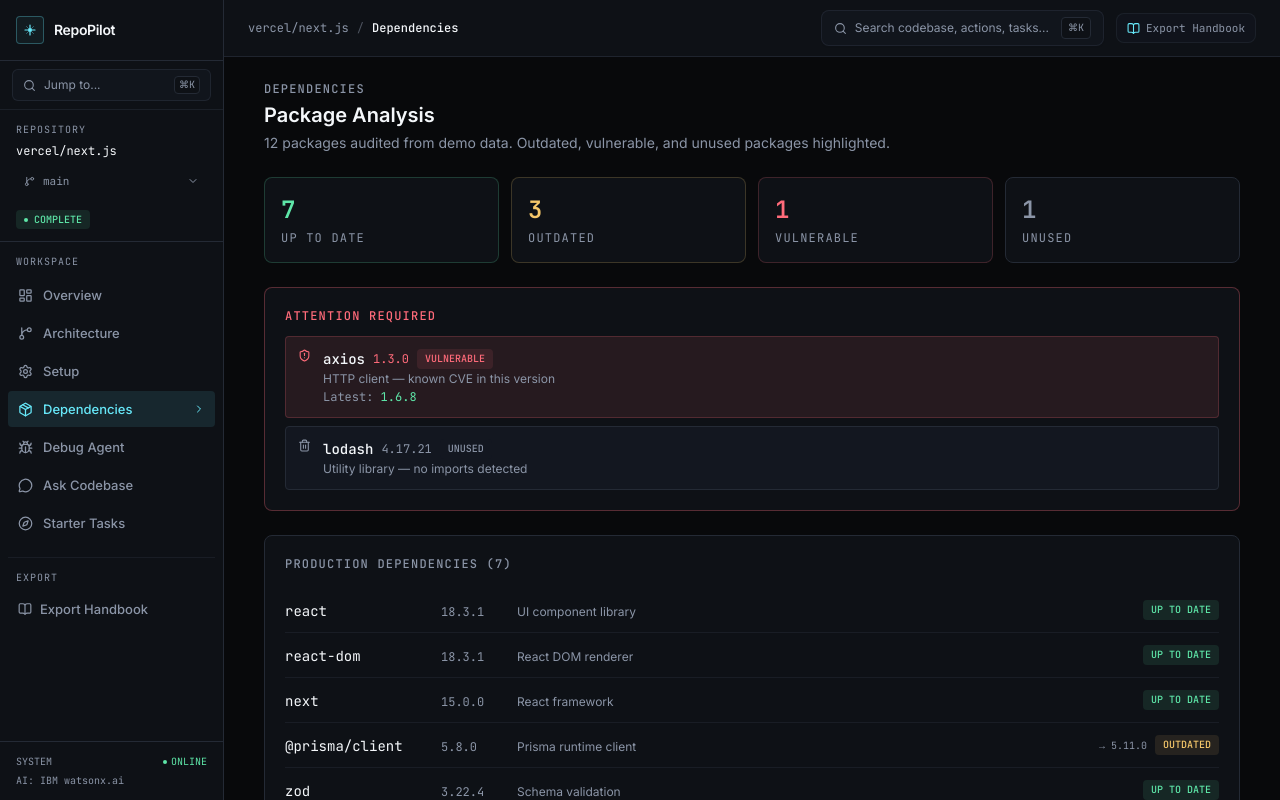
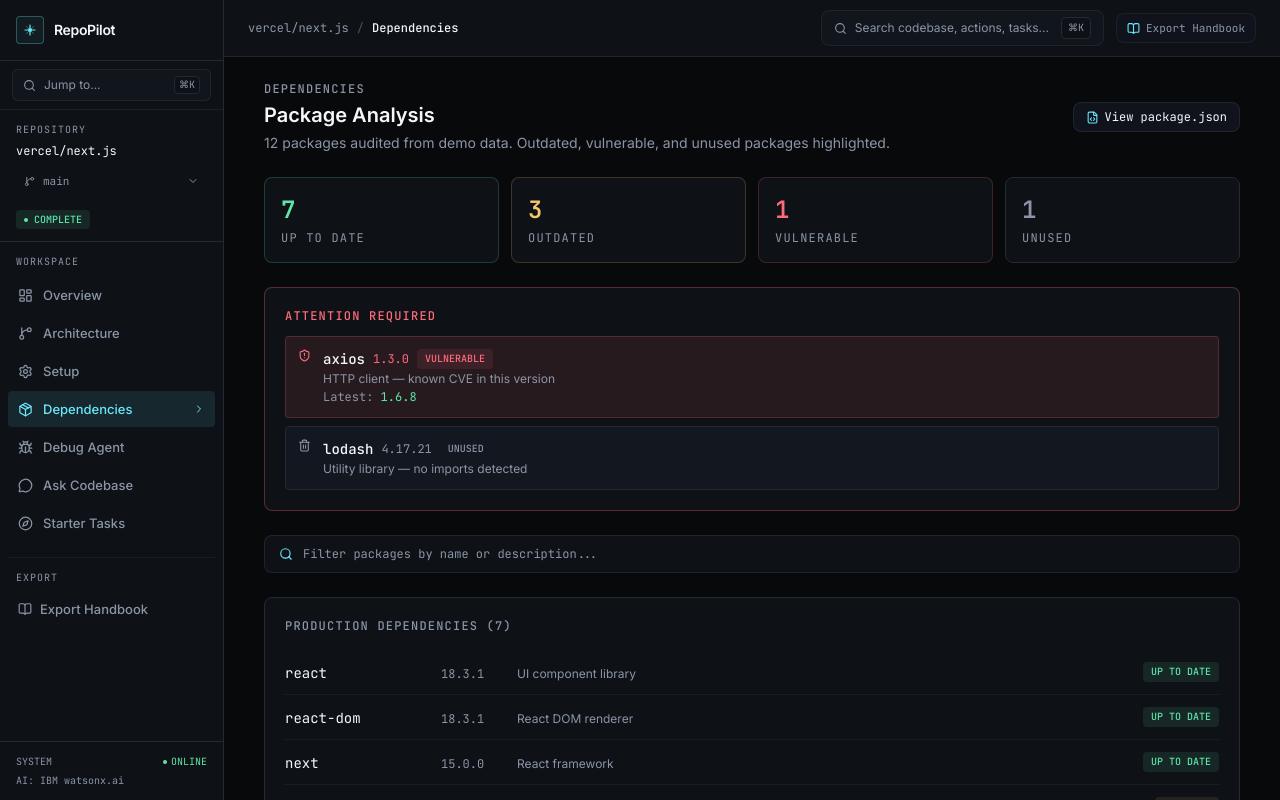
Before and after one commit to cyrilchris-j/RepoPilot, a React (Vite) app in the folder frontend/: page /app/dependencies in a window 1280 px wide. Built offline with nearby package versions, Linux system fonts and the light colour scheme.

Commit message:
Enhance DependenciesPage: add package search filter and direct package.json code viewer

```diff
--- a/frontend/src/pages/DependenciesPage.tsx
+++ b/frontend/src/pages/DependenciesPage.tsx
@@ -1,6 +1,8 @@
+import { useState, useMemo } from 'react';
 import { motion } from 'framer-motion';
-import { AlertTriangle, ShieldAlert, Trash2, CheckCircle } from 'lucide-react';
+import { AlertTriangle, ShieldAlert, Trash2, CheckCircle, FileCode, Search } from 'lucide-react';
 import { useRepo } from '../lib/RepoContext';
+import { useCodeViewer } from '../lib/CodeViewerContext';
 import { DEMO_DEPENDENCIES } from '../lib/demo-data';
 
 const statusConfig = {
@@ -12,12 +14,27 @@
 
 export function DependenciesPage() {
   const { repoData } = useRepo();
+  const { openFile } = useCodeViewer();
+  const [filterQuery, setFilterQuery] = useState('');
+
   const dependencies = (repoData?.dependenciesList && repoData.dependenciesList.length > 0)
     ? repoData.dependenciesList
     : DEMO_DEPENDENCIES;
 
   const production = dependencies.filter(d => d.type === 'production');
   const development = dependencies.filter(d => d.type === 'development');
+
+  const filteredProduction = useMemo(() => {
+    const q = filterQuery.trim().toLowerCase();
+    if (!q) return production;
+    return production.filter(d => d.name.toLowerCase().includes(q) || d.description?.toLowerCase().includes(q));
+  }, [production, filterQuery]);
+
+  const filteredDevelopment = useMemo(() => {
+    const q = filterQuery.trim().toLowerCase();
+    if (!q) return development;
+    return development.filter(d => d.name.toLowerCase().includes(q) || d.description?.toLowerCase().includes(q));
+  }, [development, filterQuery]);
 
   const counts = {
     ok: dependencies.filter(d => d.status === 'ok').length,
@@ -32,12 +49,25 @@
         initial={{ opacity: 0, y: 12 }}
         animate={{ opacity: 1, y: 0 }}
         transition={{ duration: 0.4 }}
+        className="flex flex-col sm:flex-row sm:items-center justify-between gap-4"
       >
-        <div className="section-label mb-1">Dependencies</div>
-        <h1 className="text-xl font-semibold text-text-primary">Package Analysis</h1>
-        <p className="text-sm text-text-secondary mt-1">
-          {dependencies.length} packages audited from {repoData ? 'analyzed repository' : 'demo data'}. Outdated, vulnerable, and unused packages highlighted.
-        </p>
+        <div>
+          <div className="section-label mb-1">Dependencies</div>
+          <h1 className="text-xl font-semibold text-text-primary">Package Analysis</h1>
+          <p className="text-sm text-text-secondary mt-1">
+            {dependencies.length} packages audited from {repoData ? 'analyzed repository' : 'demo data'}. Outdated, vulnerable, and unused packages highlighted.
+          </p>
+        </div>
+        <div className="flex items-center gap-3">
+          <button
+            type="button"
+            onClick={() => openFile('package.json')}
+            className="flex items-center gap-1.5 px-3 py-1.5 rounded-lg bg-elevated/80 hover:bg-elevated text-xs font-mono text-text-primary border border-border/80 hover:border-accent-cyan/40 transition-colors shadow-sm"
+          >
+            <FileCode size={13} className="text-accent-cyan" />
+            <span>View package.json</span>
+          </button>
+        </div>
       </motion.div>
 
       {/* Summary */}
@@ -96,6 +126,27 @@
         </motion.div>
       )}
 
+      {/* Filter search bar */}
+      <div className="flex items-center px-3.5 py-2.5 rounded-lg bg-surface border border-border/80 gap-2.5 shadow-xs">
+        <Search size={14} className="text-accent-cyan shrink-0" />
+        <input
+          type="text"
+          value={filterQuery}
+          onChange={e => setFilterQuery(e.target.value)}
+          placeholder="Filter packages by name or description..."
+          className="flex-1 bg-transparent text-xs text-text-primary placeholder:text-text-secondary focus:outline-none font-mono"
+        />
+        {filterQuery && (
+          <button
+            type="button"
+            onClick={() => setFilterQuery('')}
+            className="text-[11px] font-mono text-text-secondary hover:text-text-primary px-1.5 py-0.5 rounded bg-elevated"
+          >
+            Clear
+          </button>
+        )}
+      </div>
+
       {/* Production deps */}
       <motion.div
         initial={{ opacity: 0, y: 8 }}
@@ -103,9 +154,19 @@
         transition={{ delay: 0.2 }}
         className="card p-5"
       >
-        <div className="section-label mb-4">Production Dependencies ({production.length})</div>
+        <div className="flex items-center justify-between mb-4">
+          <div className="section-label">Production Dependencies ({filteredProduction.length})</div>
+          {filterQuery && (
+            <span className="text-[11px] font-mono text-accent-cyan">Filtered</span>
+          )}
+        </div>
         <div className="space-y-0">
-          {production.map((dep, i) => (
+          {filteredProduction.length === 0 ? (
+            <div className="py-6 text-center text-xs text-text-secondary font-mono">
+              No production dependencies match &ldquo;{filterQuery}&rdquo;
+            </div>
+          ) : (
+            filteredProduction.map((dep, i) => (
             <motion.div
               key={dep.name}
               initial={{ opacity: 0 }}
@@ -131,7 +192,7 @@
                 </span>
               </div>
             </motion.div>
-          ))}
+          )))}
         </div>
       </motion.div>
 
@@ -142,9 +203,19 @@
         transition={{ delay: 0.3 }}
         className="card p-5"
       >
-        <div className="section-label mb-4">Development Dependencies ({development.length})</div>
+        <div className="flex items-center justify-between mb-4">
+          <div className="section-label">Development Dependencies ({filteredDevelopment.length})</div>
+          {filterQuery && (
+            <span className="text-[11px] font-mono text-accent-cyan">Filtered</span>
+          )}
+        </div>
         <div className="space-y-0">
-          {development.map((dep, i) => (
+          {filteredDevelopment.length === 0 ? (
+            <div className="py-6 text-center text-xs text-text-secondary font-mono">
+              No development dependencies match &ldquo;{filterQuery}&rdquo;
+            </div>
+          ) : (
+            filteredDevelopment.map((dep, i) => (
             <motion.div
               key={dep.name}
               initial={{ opacity: 0 }}
@@ -167,7 +238,7 @@
                 </span>
               </div>
             </motion.div>
-          ))}
+          )))}
         </div>
       </motion.div>
     </div>
```
